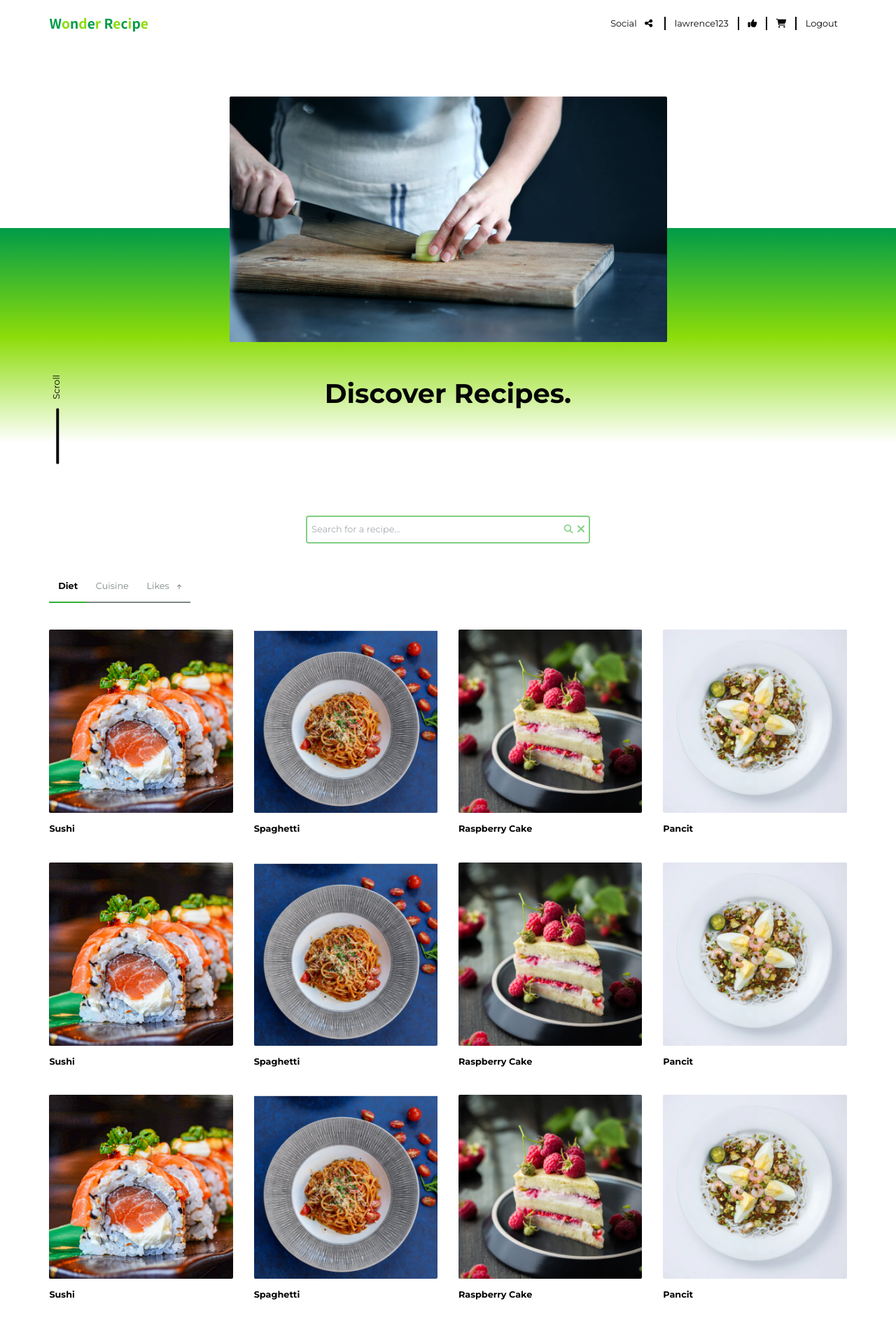
After one commit to lawrencedovin/capstone-1-wonder-recipe, a Flask app: page /home/logged_in in a window 1280 px wide. The commit adds this page. Shown: the top 1897 px of the page at 70% size. Run offline with Flask 2, Linux system fonts and the light colour scheme; some libraries are stand-ins or nearby versions.

Commit message:
Updated top nav for logged in users

```diff
--- a/wonder-recipe/app.py
+++ b/wonder-recipe/app.py
@@ -11,3 +11,7 @@ toolbar = DebugToolbarExtension(app)
 @app.route('/')
 def home():
     return render_template('home.html')
+
+@app.route('/home/logged_in')
+def home_logged_in():
+    return render_template('home-logged-in.html')
--- a/wonder-recipe/static/css/styles.css
+++ b/wonder-recipe/static/css/styles.css
@@ -48,11 +48,12 @@ body {
 .navbar {
   padding: 2.4rem 0; }
 
-.nav-item:nth-child(even) > .nav-link {
-  border-left: 2px solid #050505;
-  border-right: 2px solid #050505;
-  margin: 0 1.6rem;
+.nav-item:first-child,
+.nav-item:not(:first-child) > .nav-link {
   padding: 0 1.6rem; }
+
+.nav-item:not(:first-child) > .nav-link {
+  border-left: 2px solid #050505; }
 
 .navbar-light .navbar-nav .nav-link {
   color: #050505;
--- a/wonder-recipe/static/sass/_wonder-recipe.scss
+++ b/wonder-recipe/static/sass/_wonder-recipe.scss
@@ -21,11 +21,12 @@
     padding: 2.4rem 0;
 }
 
-.nav-item:nth-child(even) > .nav-link {
+.nav-item:first-child,
+.nav-item:not(:first-child) > .nav-link {
+    padding: 0 1.6rem;
+}
+.nav-item:not(:first-child) > .nav-link {
     border-left: 2px solid $color-black;
-    border-right: 2px solid $color-black;
-    margin: 0 1.6rem;
-    padding: 0 1.6rem;
 }
 
 .navbar-light .navbar-nav .nav-link {
--- a/wonder-recipe/templates/components/food-cards.html
+++ b/wonder-recipe/templates/components/food-cards.html
@@ -1,22 +1,22 @@
 <div class="container-fluid">
     <div class="row food-cards">
         <div class="col-md-3">
-            <img src="static\images\food\sushi.jpg" alt="" class="food-cards__img img-fluid">
+            <img src="..\static\images\food\sushi.jpg" alt="" class="food-cards__img img-fluid">
             <p class="food-cards__food-name">Sushi</p>
         </div>
 
         <div class="col-md-3">
-            <img src="static\images\food\spaghetti.jpg" alt="" class="food-cards__img img-fluid">
+            <img src="..\static\images\food\spaghetti.jpg" alt="" class="food-cards__img img-fluid">
             <p class="food-cards__food-name">Spaghetti</p>
         </div>
 
         <div class="col-md-3">
-            <img src="static\images\food\raspberry-cake.jpg" alt="" class="food-cards__img img-fluid">
+            <img src="..\static\images\food\raspberry-cake.jpg" alt="" class="food-cards__img img-fluid">
             <p class="food-cards__food-name">Raspberry Cake</p>
         </div>
 
         <div class="col-md-3">
-            <img src="static\images\food\pancit.jpg" alt="" class="food-cards__img img-fluid">
+            <img src="..\static\images\food\pancit.jpg" alt="" class="food-cards__img img-fluid">
             <p class="food-cards__food-name">Pancit</p>
         </div>
     </div>
--- a/wonder-recipe/templates/components/hero-container.html
+++ b/wonder-recipe/templates/components/hero-container.html
@@ -3,7 +3,7 @@
       <div class="col-md-12 hero-container__gradient"></div>
       <div class="row d-flex justify-content-center">
         <div class="col-md-6 align-self-center">
-          <img src="static\images\hero-image.jpg" alt="" class="hero-container__img img-fluid mx-auto d-block">
+          <img src="..\static\images\hero-image.jpg" alt="" class="hero-container__img img-fluid mx-auto d-block">
         </div>
       </div>
     </div>
--- /dev/null
+++ b/wonder-recipe/templates/components/top-nav-logged-in.html
@@ -0,0 +1,31 @@
+<div class="container-fluid">
+    <div class="row">
+      <div class="col-md-12">
+        <nav class="navbar navbar-expand-lg navbar-light">
+            <a id="logo" href="#"></a>
+            <button class="navbar-toggler" type="button" data-toggle="collapse" data-target="#navbarSupportedContent" aria-controls="navbarSupportedContent" aria-expanded="false" aria-label="Toggle navigation">
+              <span class="navbar-toggler-icon"></span>
+            </button>
+            <div class="collapse navbar-collapse" id="navbarSupportedContent">
+              <ul class="navbar-nav ml-auto">
+                <li class="nav-item">
+                  <a class="nav-link" href="#">Social <i class="fas fa-share-alt social-icon"></i></a>
+                </li>
+                <li class="nav-item">
+                  <a class="nav-link" href="#">lawrence123</a>
+                </li>
+                <li class="nav-item">
+                  <a class="nav-link" href="#"><i class="fas fa-thumbs-up"></i></a>
+                </li>
+                <li class="nav-item">
+                  <a class="nav-link" href="#"><i class="fas fa-shopping-cart"></i></a>
+                </li>
+                <li class="nav-item">
+                  <a class="nav-link" href="#">Logout</a>
+                </li>
+              </ul>
+            </div>
+        </nav>
+      </div>
+    </div>
+  </div>
--- /dev/null
+++ b/wonder-recipe/templates/home-logged-in.html
@@ -0,0 +1,16 @@
+{% extends 'base.html' %}
+{% block title %} Wonder Recipe {% endblock %}
+{% block content %}
+{% include '/components/top-nav-logged-in.html' %}
+{% include '/components/hero-container.html' %}
+{% include '/components/searchbar.html' %}
+{% include '/components/food-filter.html' %}
+{% include '/components/food-cards.html' %}
+{% include '/components/food-cards.html' %}
+{% include '/components/food-cards.html' %}
+{% include '/components/food-cards.html' %}
+{% include '/components/food-cards.html' %}
+{% include '/components/food-cards.html' %}
+{% include '/components/pagination.html' %}
+{% include '/components/footer.html' %}
+{% endblock %}
```
